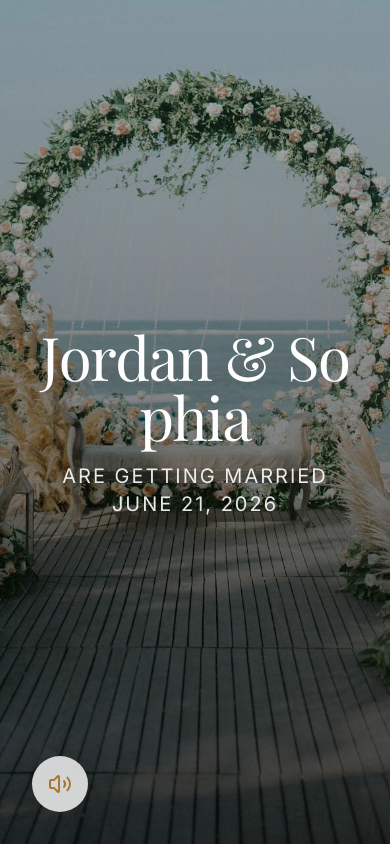
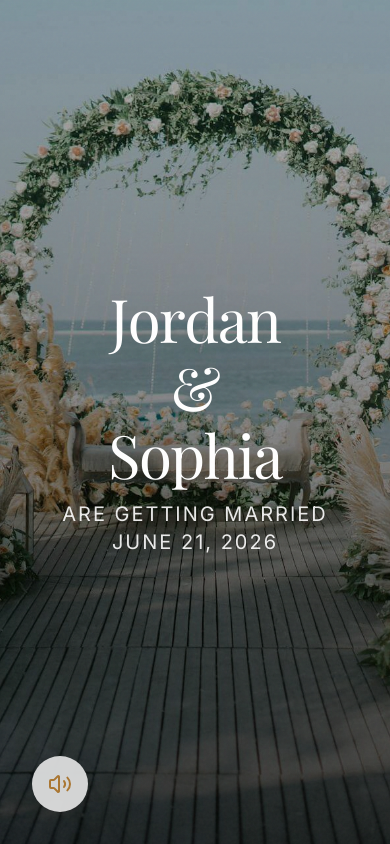
Before and after one commit to phalla-doll/luxury-wedding-invitation, a Next.js app: page / in a window 390 px wide. Shown: the top 844 px of the page. Built offline with nearby package versions, Linux system fonts and the light colour scheme; a web font is replaced by a local one.

Commit message:
feat: split couple names into responsive layout with stacked names on mobile

```diff
--- a/components/Hero.tsx
+++ b/components/Hero.tsx
@@ -91,8 +91,10 @@ function Hero() {
       </div>
 
       <div className="hero-text-container relative z-10 text-center text-white flex flex-col items-center px-6">
-        <h1 ref={titleRef} className="text-6xl md:text-8xl lg:text-9xl font-serif mb-4 tracking-tight drop-shadow-2xl">
-          {WEDDING_DATA.couple.combined}
+        <h1 ref={titleRef} className="flex flex-col md:flex-row items-center gap-2 md:gap-4 text-6xl md:text-8xl lg:text-9xl font-serif mb-4 tracking-tight drop-shadow-2xl">
+          <span>{WEDDING_DATA.couple.groom.firstName}</span>
+          <span className="md:inline">&</span>
+          <span className="md:text-right">{WEDDING_DATA.couple.bride.firstName}</span>
         </h1>
         <p ref={dateRef} className="text-xl md:text-2xl font-sans tracking-widest uppercase drop-shadow-md text-white/90">
           Are Getting Married <br/> {WEDDING_DATA.date.date}
```
